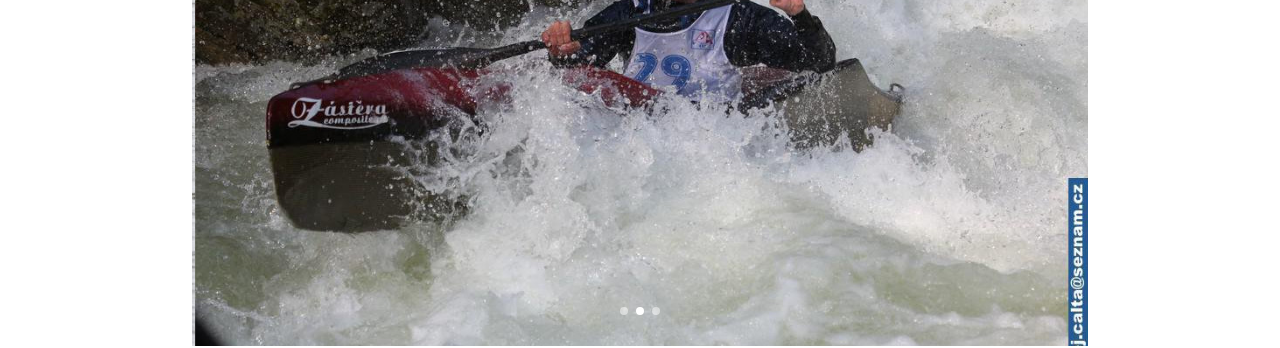
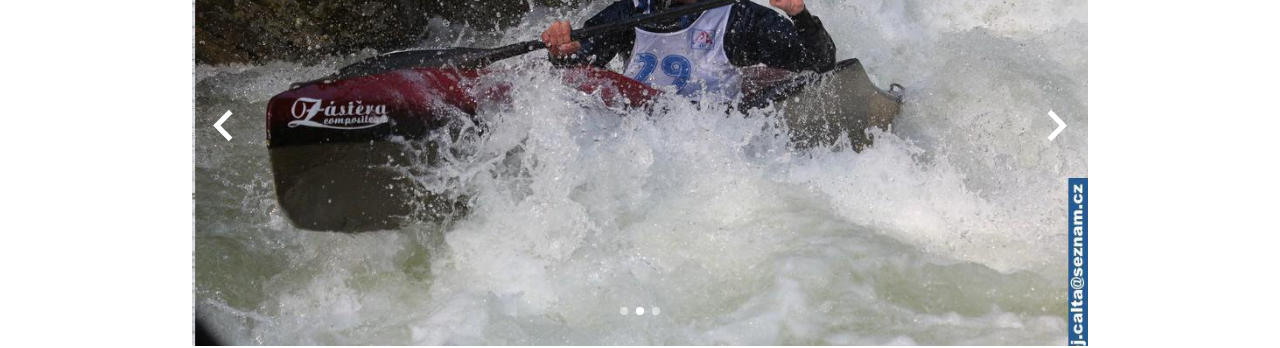
Before and after one commit to SemaiCZE/boh-pha-web, a Jekyll site: the page built from index.html, in a window 1280 px wide and 1400 px high, scrolled down 230 px. Shown: the part 150-498 px from the top of the window. Built offline with Jekyll 4.4.1, drawn with Linux system fonts in a browser that asks for light colours; nearby versions of some CDN libraries.

Commit message:
Fix carousel height and some improvements

```diff
--- a/_includes/footer.html
+++ b/_includes/footer.html
@@ -3,7 +3,7 @@
 		<div class="row">
 			<div class="col l8 s12">
 				<h5 class="grey-text">Informace</h5>
-				<ul class="grey-text">
+				<ul class="grey-text address">
 					<li><i class="material-icons">location_on</i> {{ site.address }}</li>
 					<li><i class="material-icons">local_phone</i> {{ site.phone }}</li>
 					<li><i class="material-icons">email</i> {{ site.email }}</li>
@@ -26,7 +26,7 @@
 		<div class="container">
 			<div class="row nomargin grey-text">
 				<div class="col l8 s12">
-					Vytvořeno pomocí <a class="orange-text text-lighten-3" href="https://jekyllrb.com/">Jekyll</a> a <a class="orange-text text-lighten-3" href="http://materializecss.com">Materialize</a>, hostováno na <a class="orange-text text-lighten-3" href="https://github.com">GitHub</a> a zabezpečeno <a class="orange-text text-lighten-3" href="https://letsencrypt.org/">Let's Encrypt</a>.
+					Vytvořeno pomocí <a href="https://jekyllrb.com/">Jekyll</a> a <a href="http://materializecss.com">Materialize</a>, hostováno na <a href="https://github.com">GitHub</a> a zabezpečeno <a href="https://letsencrypt.org/">Let's Encrypt</a>.
 				</div>
 				<div class="col l4 s12">
 					Copyright © 2018 TJ Bohemians Praha
--- a/_includes/header.html
+++ b/_includes/header.html
@@ -2,7 +2,7 @@
 	<nav role="navigation">
 		<div class="nav-wrapper container">
 			<a id="logo-container" href="#" class="brand-logo">
-			<img src="{{ site.baseurl }}/assets/images/logo.png" alt="TJ Bohemians Praha" class="logo"/>
+				<img src="{{ site.baseurl }}/assets/images/logo.png" alt="TJ Bohemians Praha" class="logo" />
 			</a>
 			{% assign sorted_pages = site.html_pages | sort:"order" %}
 
--- a/_sass/main.scss
+++ b/_sass/main.scss
@@ -27,6 +27,10 @@ h1 {
   text-shadow: 2px 2px 7px #6f6f6f;
 }
 
+a {
+  color: $boh-green;
+}
+
 .nomargin {
   margin-top: 0px;
   margin-bottom: 0px;
@@ -49,3 +53,28 @@ h1 {
   color: $boh-green;
   font-size: 55px !important;
 }
+
+ul.address {
+  line-height: 35px;
+}
+
+ul.address > li > i {
+  vertical-align: text-bottom;
+}
+
+.middle-indicator {
+  position: absolute;
+  top: 50%;
+}
+.middle-indicator-text {
+  font-size: 4.2rem !important;
+}
+a.middle-indicator-text {
+  color: white !important;
+}
+.content-indicator {
+  width: 64px;
+  height: 64px;
+  background: none;
+  border-radius: 50px;
+}
--- a/assets/js/init.js
+++ b/assets/js/init.js
@@ -1,16 +1,53 @@
-(function($){
-  $(function(){
-
+(function($) {
+  $(function() {
     $('.sidenav').sidenav();
 
-    $('.carousel.carousel-slider').carousel({
+    $('.carousel').carousel({
       fullWidth: true,
       indicators: true,
       duration: 300
     });
-    setInterval(function() {
+
+    // hack to properly set initial height of the carousel
+    $('.carousel.carousel-slider')
+      .find('.carousel-item img')
+      .load(function() {
+        $('.carousel.carousel-slider').height($(this).height());
+      });
+
+    var carouselAutoplay = function() {
+      return setInterval(function() {
+        $('.carousel').carousel('next');
+      }, 4000);
+    };
+    var autoplayInstance = carouselAutoplay();
+
+    $('.carousel').hover(
+      function() {
+        clearInterval(autoplayInstance);
+      },
+      function() {
+        clearInterval(autoplayInstance);
+        autoplayInstance = carouselAutoplay();
+      }
+    );
+
+    // move next carousel
+    $('.moveNextCarousel').click(function(e) {
+      e.preventDefault();
+      e.stopPropagation();
       $('.carousel').carousel('next');
-    }, 4000);
+      clearInterval(autoplayInstance);
+      autoplayInstance = carouselAutoplay();
+    });
 
+    // move prev carousel
+    $('.movePrevCarousel').click(function(e) {
+      e.preventDefault();
+      e.stopPropagation();
+      $('.carousel').carousel('prev');
+      clearInterval(autoplayInstance);
+      autoplayInstance = carouselAutoplay();
+    });
   }); // end of document ready
 })(jQuery); // end of jQuery name space
--- a/index.html
+++ b/index.html
@@ -9,9 +9,18 @@ order: 1
 </div>
 
 <div class="carousel carousel-slider">
+    <div class="carousel-fixed-item center middle-indicator">
+      <div class="left">
+        <a href="#" class="movePrevCarousel middle-indicator-text waves-effect waves-light content-indicator"><i class="material-icons left  middle-indicator-text">chevron_left</i></a>
+      </div>
+      <div class="right">
+        <a href="#" class="moveNextCarousel middle-indicator-text waves-effect waves-light content-indicator"><i class="material-icons right middle-indicator-text">chevron_right</i></a>
+      </div>
+    </div>
+
 	{% for image in site.static_files %}
 		{% if image.path contains 'images/slider' %}
-			<a class="carousel-item" href="#image.name"><img src="{{ site.baseurl }}{{ image.path }}"></a>
+			<a class="carousel-item" href="#{{ image.name }}"><img src="{{ site.baseurl }}{{ image.path }}"></a>
 		{% endif %}
 	{% endfor %}
 </div>
```
Lines whose indentation alone changed are shown as unchanged.
